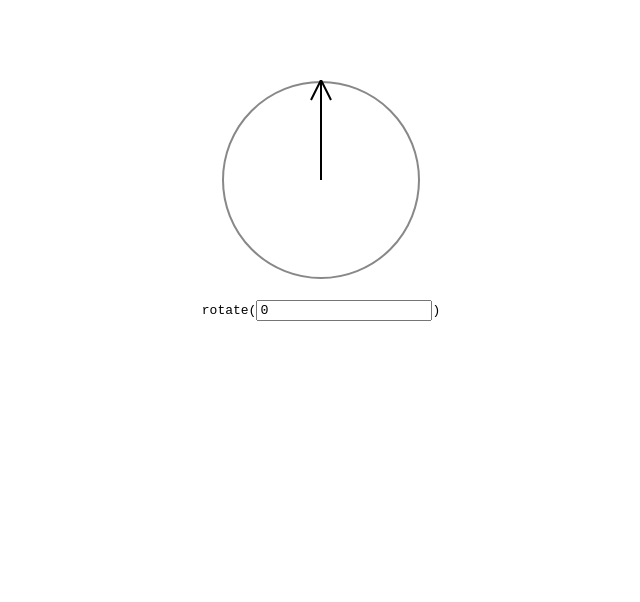
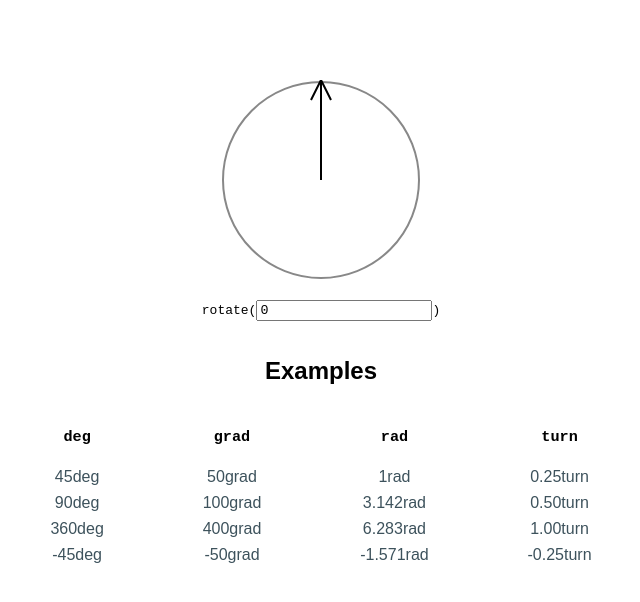
Before and after one commit to j-/angle, a React (Create React App) app: page / in a window 1280 px wide. Shown: the top 602 px of the page, without its empty margins (319-959 px from the left). Built offline with nearby package versions, Linux system fonts and the light colour scheme.

Commit message:
Add example rotations

```diff
--- a/src/components/App.css
+++ b/src/components/App.css
@@ -1,5 +1,5 @@
 .App {
-	width: 20em;
+	width: 40em;
 	margin: 5em auto;
 }
 
--- a/src/components/App.tsx
+++ b/src/components/App.tsx
@@ -1,6 +1,7 @@
 import * as React from 'react';
 import Viz from '../containers/Viz';
 import Rotate from '../containers/Rotate';
+import Examples from './Examples';
 import './App.css';
 
 const App: React.StatelessComponent = () => (
@@ -11,6 +12,9 @@ const App: React.StatelessComponent = () => (
 		<div className="App-config">
 			<Rotate />
 		</div>
+		<div className="App-examples">
+			<Examples />
+		</div>
 	</div>
 );
 
--- /dev/null
+++ b/src/components/Button.css
@@ -0,0 +1,16 @@
+.Button {
+	appearance: none;
+	-webkit-appearance: none;
+	-moz-appearance: none;
+	font: inherit;
+	cursor: pointer;
+	background: transparent;
+	border: none;
+	color: hsl(200, 20%, 30%);
+	padding: 0.25em 0.5em;
+	border-radius: 0.25em;
+}
+
+.Button:hover {
+	background-color: hsl(200, 90%, 90%);
+}
--- /dev/null
+++ b/src/components/Button.tsx
@@ -0,0 +1,12 @@
+import * as React from 'react';
+import './Button.css';
+
+export interface ButtonProps extends React.ButtonHTMLAttributes<HTMLButtonElement> {
+
+}
+
+const Button: React.StatelessComponent<ButtonProps> = (props) => (
+	<button className="Button" type="button" {...props} />
+);
+
+export default Button;
--- /dev/null
+++ b/src/components/Examples.css
@@ -0,0 +1,14 @@
+.Examples {
+	display: grid;
+	grid-template-columns: repeat(4, auto);
+	text-align: center;
+}
+
+.Examples-heading {
+	grid-column-start: span 4;
+}
+
+.Examples-section .Button {
+	display: block;
+	width: 100%;
+}
--- /dev/null
+++ b/src/components/Examples.tsx
@@ -0,0 +1,47 @@
+import * as React from 'react';
+import ExampleButton from '../containers/ExampleButton';
+import './Examples.css';
+
+export interface ExamplesProps {
+
+}
+
+const Examples: React.StatelessComponent<ExamplesProps> = () => (
+	<div className="Examples">
+		<h2 className="Examples-heading">Examples</h2>
+
+		<section className="Examples-section">
+			<h3 className="Examples-subheading"><code>deg</code></h3>
+			<ExampleButton value="45deg" />
+			<ExampleButton value="90deg" />
+			<ExampleButton value="360deg" />
+			<ExampleButton value="-45deg" />
+		</section>
+
+		<section className="Examples-section">
+			<h3 className="Examples-subheading"><code>grad</code></h3>
+			<ExampleButton value="50grad" />
+			<ExampleButton value="100grad" />
+			<ExampleButton value="400grad" />
+			<ExampleButton value="-50grad" />
+		</section>
+
+		<section className="Examples-section">
+			<h3 className="Examples-subheading"><code>rad</code></h3>
+			<ExampleButton value="1rad" />
+			<ExampleButton value="3.142rad" />
+			<ExampleButton value="6.283rad" />
+			<ExampleButton value="-1.571rad" />
+		</section>
+
+		<section className="Examples-section">
+			<h3 className="Examples-subheading"><code>turn</code></h3>
+			<ExampleButton value="0.25turn" />
+			<ExampleButton value="0.50turn" />
+			<ExampleButton value="1.00turn" />
+			<ExampleButton value="-0.25turn" />
+		</section>
+	</div>
+);
+
+export default Examples;
--- /dev/null
+++ b/src/containers/ExampleButton.ts
@@ -0,0 +1,27 @@
+import { connect } from 'react-redux';
+import { Dispatch, AnyAction } from 'redux';
+import Button from '../components/Button';
+import { setRotationValue } from 'src/store/actions';
+
+interface DispatchProps {
+	onClick: () => void;
+}
+
+interface OwnProps {
+	value: string;
+}
+
+const mapDispatchToProps = (dispatch: Dispatch<AnyAction>, props: OwnProps) => ({
+	onClick: () => dispatch(setRotationValue(props.value)),
+});
+
+const mergeProps = (stateProps: void, dispatchProps: DispatchProps, props: OwnProps) => ({
+	onClick: dispatchProps.onClick,
+	children: props.value,
+});
+
+export default connect<void, DispatchProps, OwnProps>(
+	null,
+	mapDispatchToProps,
+	mergeProps,
+)(Button);
```
